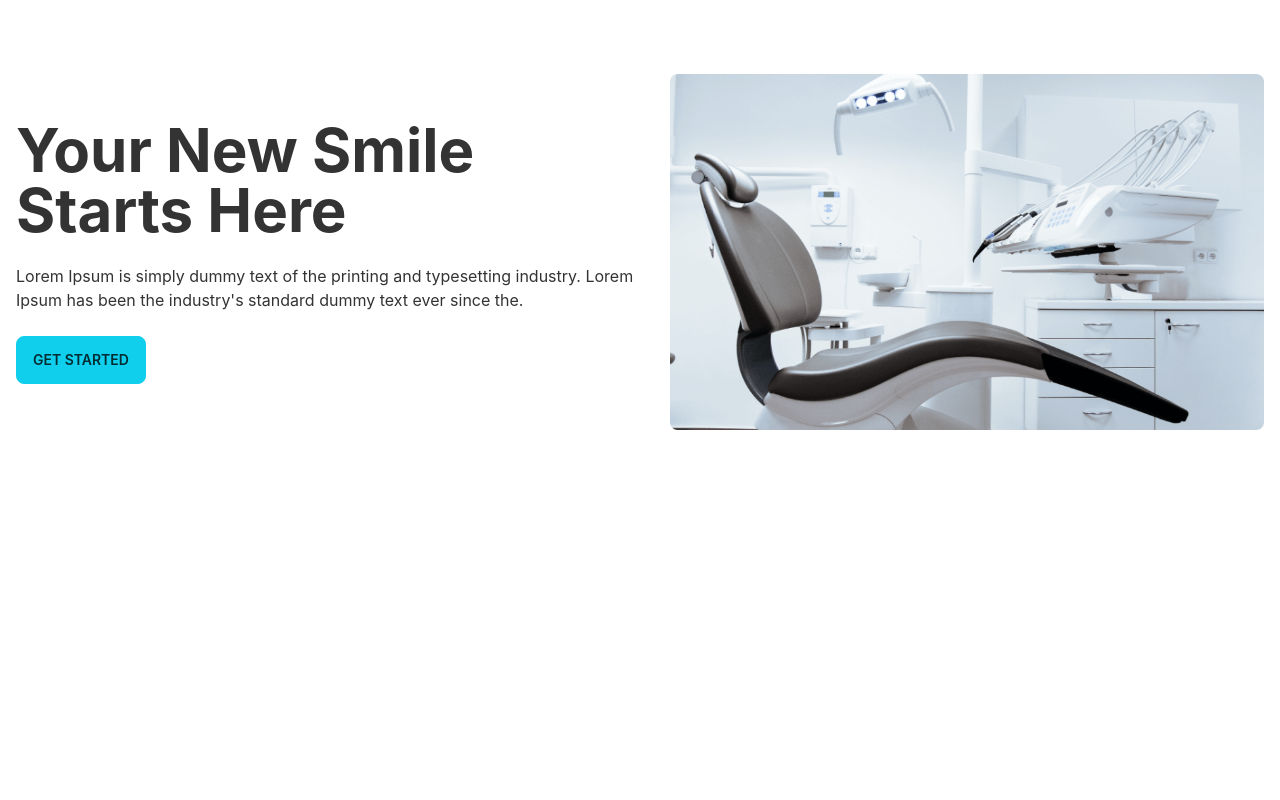
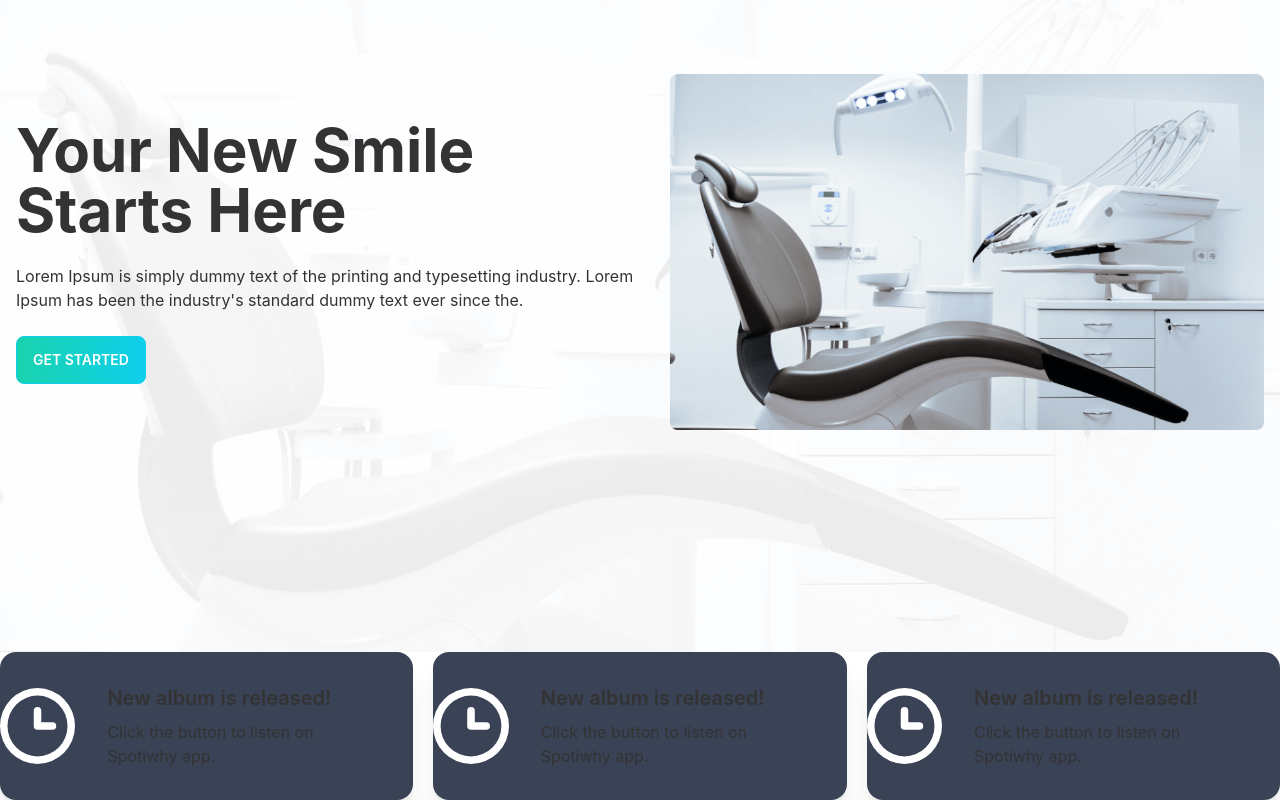
Before and after one commit to Shuvoghosh7/doctors-protal-client, a React (Create React App) app: page / in a window 1280 px wide. Shown: the part 212-1012 px from the top of the page. Before the commit the page ends 864 px from the top, so only its background shows below. Built offline with nearby package versions, Linux system fonts and the light colour scheme.

Commit message:
added info card

```diff
--- a/src/Pages/Home/Banner.js
+++ b/src/Pages/Home/Banner.js
@@ -2,13 +2,13 @@
 import chair from '../../assets/images/chair.png'
 const Banner = () => {
     return (
-        <div class="hero min-h-screen ">
+        <div class="hero min-h-screen bg-[url('/src/assets/images/bg.png')]">
             <div class="hero-content flex-col lg:flex-row-reverse">
                 <img className='w-[594px] h-[763]' src={chair} />
                 <div>
                     <h1 class="text-6xl font-bold">Your New Smile Starts Here</h1>
                     <p class="py-6">Lorem Ipsum is simply dummy text of the printing and typesetting industry. Lorem Ipsum has been the industry's standard dummy text ever since the.</p>
-                    <button class="btn btn-primary">Get Started</button>
+                    <button class="btn btn-primary uppercase text-white bg-gradient-to-r from-secondary to-primary">Get Started</button>
                 </div>
             </div>
         </div>
--- a/src/Pages/Home/Home.js
+++ b/src/Pages/Home/Home.js
@@ -1,10 +1,13 @@
 import React from 'react';
 import Banner from './Banner';
+import Info from './Info/Info';
+
 
 const Home = () => {
     return (
         <div>
             <Banner/>
+            <Info/>
         </div>
     );
 };
--- /dev/null
+++ b/src/Pages/Home/Info/Info.js
@@ -0,0 +1,14 @@
+import React from 'react';
+import InfoCard from './InfoCard/InfoCard';
+import clock from '../../../assets/icons/clock.svg'
+const Info = () => {
+    return (
+       <div className='grid grid-cols-1 lg:grid-cols-3 gap-5'>
+            <InfoCard img={clock}></InfoCard>
+            <InfoCard img={clock}></InfoCard>
+            <InfoCard img={clock}></InfoCard>
+       </div>
+    );
+};
+
+export default Info;
--- /dev/null
+++ b/src/Pages/Home/Info/InfoCard/InfoCard.js
@@ -0,0 +1,17 @@
+import React from 'react';
+
+const InfoCard = ({img}) => {
+    return (
+        <div class="card lg:card-side shadow-xl bg-accent">
+            <figure>
+                <img src={img} alt="album"/>
+            </figure>
+            <div class="card-body">
+                <h2 class="card-title">New album is released!</h2>
+                <p>Click the button to listen on Spotiwhy app.</p>
+            </div>
+        </div>
+    );
+};
+
+export default InfoCard;
--- a/tailwind.config.js
+++ b/tailwind.config.js
@@ -1,7 +1,11 @@
 module.exports = {
   content: ["./src/**/*.{html,js}"],
   theme: {
-    extend: {},
+    extend: {
+      backgroundImage: {
+        'hero-pattern': "url('/src/assets/images/bg.png')",
+      }
+    },
   },
   daisyui: {
     themes: [
```
